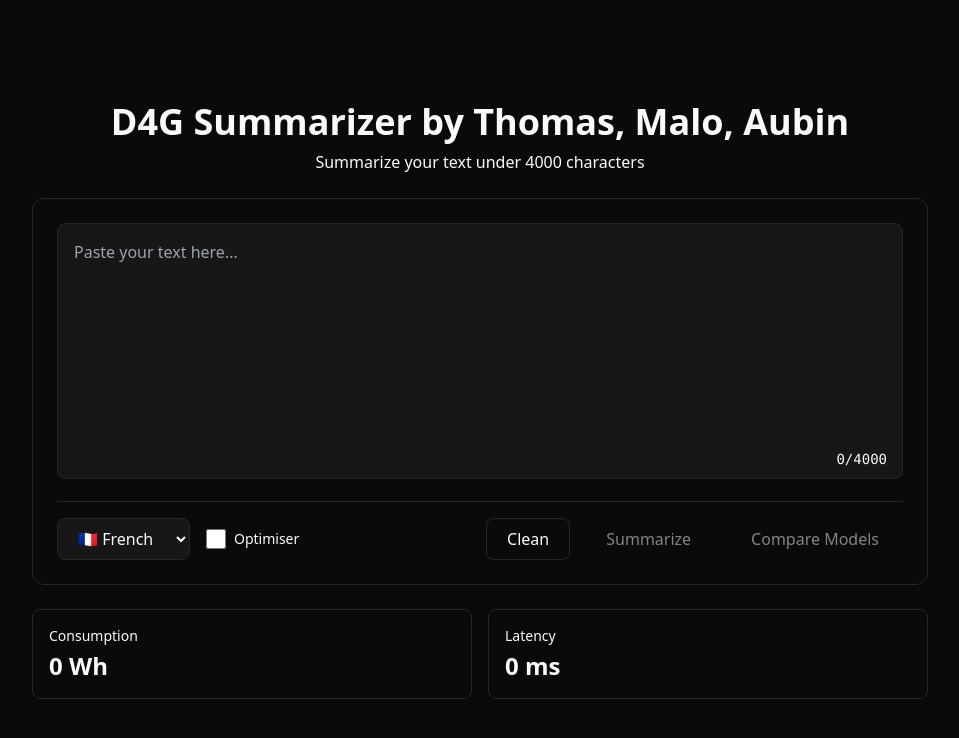
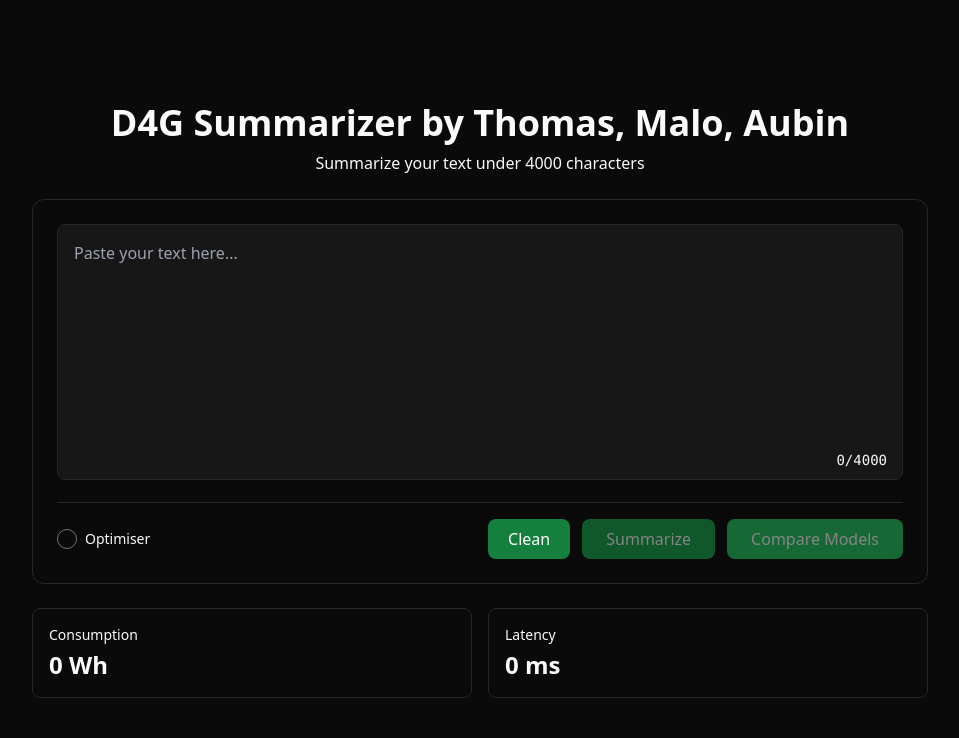
Before and after one commit to LaGardeuh/Design4GreenG7, a SvelteKit app in the folder web/: page / in a window 1280 px wide. Shown: the top 738 px of the page, without its empty margins (160-1119 px from the left). Built offline with nearby package versions, Linux system fonts and the light colour scheme.

Commit message:
UX final thomas

```diff
--- a/web/src/routes/+page.svelte
+++ b/web/src/routes/+page.svelte
@@ -2,12 +2,17 @@
     let text = $state("");
     const maxChars = 4000;
     let optimize = $state(false);
-    let language = $state("fr");
 
     let consumption = $state(0);
     let latency = $state(0);
     let summary = $state("");
-    let isLoading = $state(false); // état pour bloquer les actions
+    let isLoading = $state(false);
+
+    // Pour le mode comparaison :
+    let optimizedSummary = $state("");
+    let nonOptimizedSummary = $state("");
+    let latencyGain = $state(0);
+    let energyGain = $state(0);
 
     function handleInput(e: Event) {
         const target = e.target as HTMLTextAreaElement;
@@ -36,6 +41,12 @@
                 consumption = data.results.energy_wh
                     ? Number(data.results.energy_wh.toFixed(6))
                     : 0;
+
+                // Réinitialise la comparaison s’il y en avait une
+                optimizedSummary = "";
+                nonOptimizedSummary = "";
+                latencyGain = 0;
+                energyGain = 0;
             } else {
                 alert(`Erreur: ${data.error}`);
             }
@@ -61,12 +72,13 @@
             const data = await response.json();
 
             if (data.success) {
-                alert(
-                    `Comparaison Optimisé vs Non-optimisé :\n\n` +
-                    `Optimisé:\n${data.comparison.optimized.summary}\n\n` +
-                    `Non-optimisé:\n${data.comparison.non_optimized.summary}\n\n` +
-                    `Gains : Latence ${data.comparison.performance_gains.latency_reduction_percent}% / Énergie ${data.comparison.performance_gains.energy_reduction_percent}%`
-                );
+                optimizedSummary = data.comparison.optimized.summary;
+                nonOptimizedSummary = data.comparison.non_optimized.summary;
+                latencyGain = data.comparison.performance_gains.latency_reduction_percent;
+                energyGain = data.comparison.performance_gains.energy_reduction_percent;
+
+                // Efface l’ancien résumé
+                summary = "";
             } else {
                 alert(`Erreur: ${data.error}`);
             }
@@ -83,6 +95,10 @@
         summary = "";
         latency = 0;
         consumption = 0;
+        optimizedSummary = "";
+        nonOptimizedSummary = "";
+        latencyGain = 0;
+        energyGain = 0;
     }
 </script>
 
@@ -101,8 +117,8 @@
             <div class="relative">
                 <textarea
                         class="w-full h-64 p-4 border border-border rounded-lg resize-none
-                        focus:ring-2 focus:ring-primary/50 focus:border-primary outline-none
-                        text-foreground placeholder:text-muted-foreground"
+                    focus:ring-2 focus:ring-primary/50 focus:border-primary outline-none
+                    text-foreground placeholder:text-muted-foreground"
                         style="background-color: rgb(var(--color-card));"
                         placeholder="Paste your text here..."
                         bind:value={text}
@@ -111,34 +127,29 @@
                         disabled={isLoading}
                 ></textarea>
 
-                <div
-                        class="absolute bottom-4 right-4 text-sm font-mono text-muted-foreground"
-                >
+                <div class="absolute bottom-4 right-4 text-sm font-mono text-muted-foreground">
                     {text.length}/{maxChars}
                 </div>
             </div>
 
-            <div
-                    class="flex flex-wrap gap-4 items-center justify-between pt-4 border-t border-border"
-            >
+            <div class="flex flex-wrap gap-4 items-center justify-between pt-4 border-t border-border">
                 <div class="flex flex-wrap gap-4 items-center">
-                    <select
-                            bind:value={language}
-                            class="border border-border rounded-lg px-4 py-2 text-foreground outline-none focus:ring-2 focus:ring-primary/50"
-                            style="background-color: rgb(var(--color-card));"
-                            disabled={isLoading}
-                    >
-                        <option value="fr">🇫🇷 French</option>
-                        <option value="en">🇬🇧 English</option>
-                    </select>
-
                     <label class="flex items-center gap-2 cursor-pointer">
                         <input
                                 type="checkbox"
                                 bind:checked={optimize}
-                                class="w-5 h-5 rounded-full border border-gray-400 accent-green-500 cursor-pointer transition-all duration-200 focus:ring-2 focus:ring-green-400"
+                                class="hidden peer"
                                 disabled={isLoading}
                         />
+                        <span class="w-5 h-5 rounded-full border border-gray-500 flex items-center justify-center
+                            peer-checked:bg-green-500 peer-checked:border-green-500 transition-all duration-200">
+                            <svg
+                                    class="w-3 h-3 text-white opacity-0 peer-checked:opacity-100 transition-opacity"
+                                    xmlns="http://www.w3.org/2000/svg"
+                                    fill="none" viewBox="0 0 24 24" stroke="currentColor" stroke-width="3">
+                                <path stroke-linecap="round" stroke-linejoin="round" d="M5 13l4 4L19 7" />
+                            </svg>
+                        </span>
                         <span class="text-sm text-muted-foreground">Optimiser</span>
                     </label>
                 </div>
@@ -146,7 +157,7 @@
                 <div class="flex gap-3">
                     <button
                             on:click={handleClean}
-                            class="px-5 py-2 rounded-lg font-medium bg-secondary text-foreground border border-border hover:bg-green-700"
+                            class="px-5 py-2 rounded-lg font-medium bg-green-700 text-white hover:bg-green-800 transition-colors"
                             disabled={isLoading}
                     >
                         Clean
@@ -155,7 +166,7 @@
                     <button
                             on:click={handleSummarize}
                             disabled={text.length === 0 || isLoading}
-                            class="px-6 py-2 rounded-lg font-medium bg-primary text-primary-foreground hover:bg-green-700 disabled:opacity-50"
+                            class="px-6 py-2 rounded-lg font-medium bg-green-600 text-white hover:bg-green-700 disabled:opacity-50 transition-colors"
                     >
                         {isLoading ? "Loading..." : "Summarize"}
                     </button>
@@ -163,7 +174,7 @@
                     <button
                             on:click={handleCompare}
                             disabled={text.length === 0 || isLoading}
-                            class="px-6 py-2 rounded-lg font-medium bg-accent text-accent-foreground hover:bg-green-700 disabled:opacity-50"
+                            class="px-6 py-2 rounded-lg font-medium bg-green-500 text-white hover:bg-green-600 disabled:opacity-50 transition-colors"
                     >
                         {isLoading ? "Loading..." : "Compare Models"}
                     </button>
@@ -174,7 +185,33 @@
         {#if summary}
             <div class="bg-card border border-border rounded-lg p-4">
                 <div class="text-sm text-muted-foreground mb-1">Résumé généré :</div>
-                <p class="text-foreground text-lg">{summary}</p>
+                <p class="text-foreground text-lg whitespace-pre-wrap">{summary}</p>
+            </div>
+        {/if}
+
+        {#if optimizedSummary || nonOptimizedSummary}
+            <div class="grid md:grid-cols-2 gap-4">
+                <div class="bg-card border border-border rounded-lg p-4">
+                    <div class="text-sm text-muted-foreground mb-1">Optimisé :</div>
+                    <p class="text-foreground text-lg whitespace-pre-wrap">{optimizedSummary}</p>
+                </div>
+
+                <div class="bg-card border border-border rounded-lg p-4">
+                    <div class="text-sm text-muted-foreground mb-1">Non optimisé :</div>
+                    <p class="text-foreground text-lg whitespace-pre-wrap">{nonOptimizedSummary}</p>
+                </div>
+            </div>
+
+            <div class="grid grid-cols-2 gap-4 mt-4">
+                <div class="bg-card border border-border rounded-lg p-4 text-center">
+                    <div class="text-sm text-muted-foreground mb-1">Gain en latence</div>
+                    <div class="text-2xl font-bold text-green-500">-{latencyGain}%</div>
+                </div>
+
+                <div class="bg-card border border-border rounded-lg p-4 text-center">
+                    <div class="text-sm text-muted-foreground mb-1">Gain en énergie</div>
+                    <div class="text-2xl font-bold text-green-500">-{energyGain}%</div>
+                </div>
             </div>
         {/if}
 
```
Also changed, not shown: 29 other files (tests, documents, lock files or other folders).
